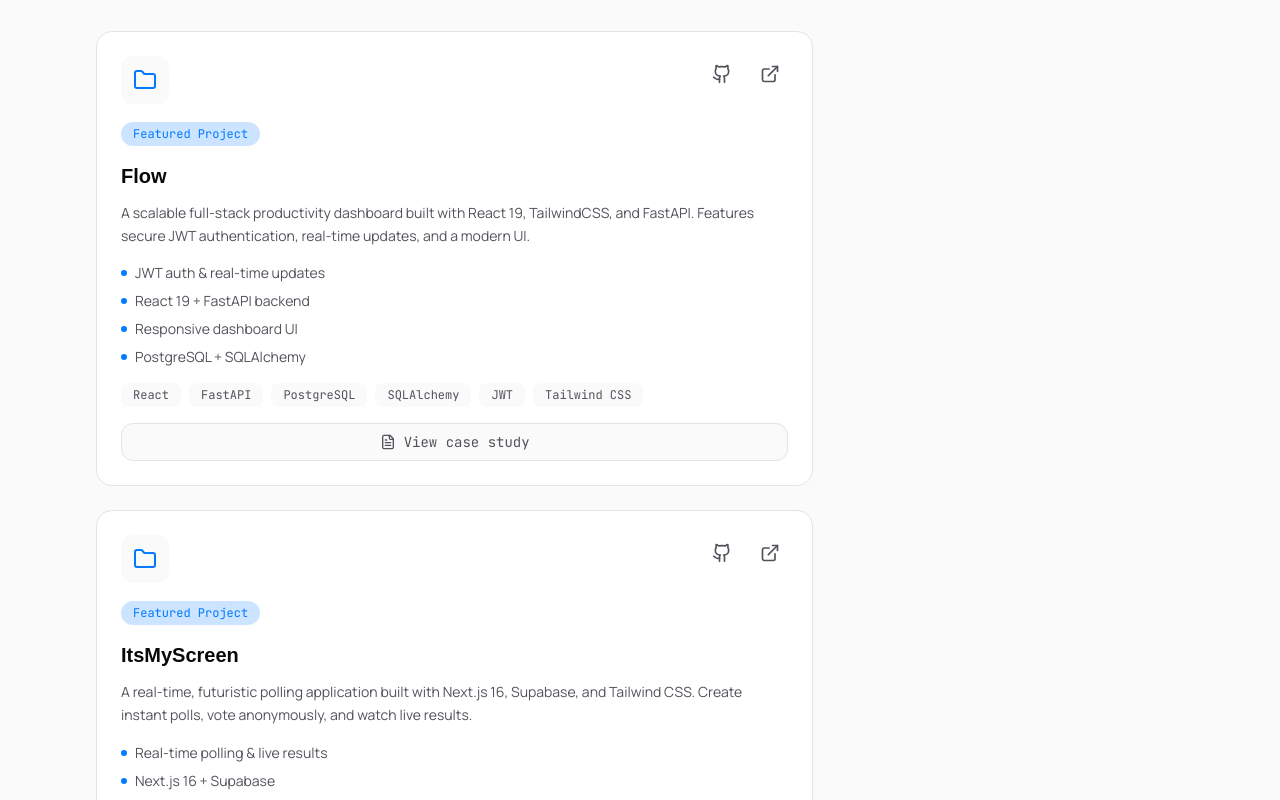
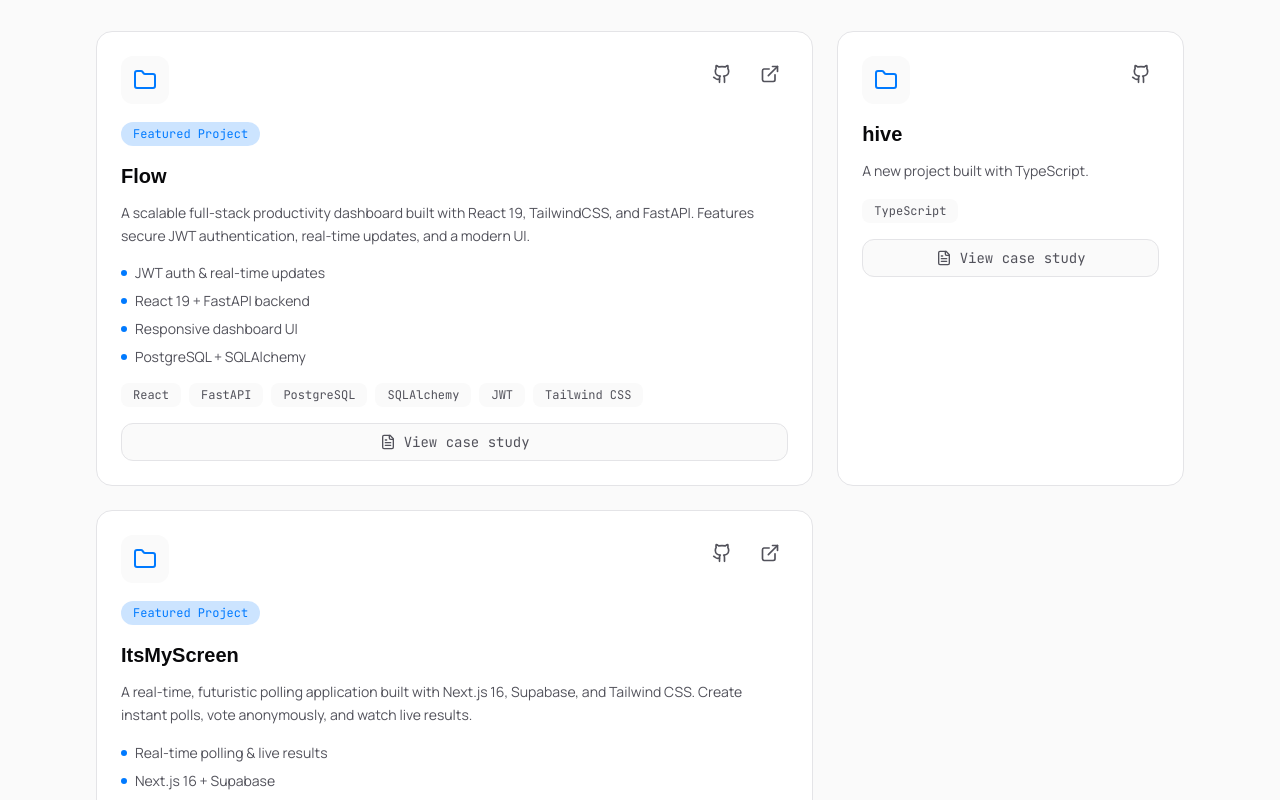
Before and after one commit to SriramDivi1/Portfolio, a React (Create React App) app in the folder frontend/: page / in a window 1280 px wide. Shown: the part 2260-3060 px from the top of the page. Built offline with nearby package versions, Linux system fonts and the light colour scheme; no server answers; the HTML template or start-up script is replaced by a standard one; a web font is replaced by a local one.

Commit message:
Update portfolio projects

```diff
--- a/frontend/src/data/projects.js
+++ b/frontend/src/data/projects.js
@@ -27,6 +27,17 @@ export const projects = [
     timeline: 'Side project · 2025',
     longDescription: 'Flow is a full-stack productivity dashboard where I implemented JWT auth, real-time sync, and a clean API with FastAPI and SQLAlchemy. The frontend uses React 19 with a modern, responsive UI.',
     learnings: ['End-to-end JWT flow and token refresh', 'Real-time updates with polling and state sync', 'REST API design with FastAPI and Pydantic'],
+  },
+  {
+    id: 101,
+    title: 'hive',
+    description: 'A new project built with TypeScript.',
+    tech: ['TypeScript'],
+    github: 'https://github.com/SriramDivi1/hive',
+    category: 'Frontend',
+    featured: false,
+    highlights: [],
+    image: null,
   },
   {
     id: 2,
@@ -99,7 +110,7 @@ export const projects = [
     title: 'Health Pay',
     description: 'Healthcare payment and management application with a modern frontend and seamless user flows.',
     tech: ['JavaScript', 'React', 'Vercel'],
-    github: 'https://github.com/SriramDivi1/Health_Pay',
+    github: 'https://github.com/SriramDivi1/Health-Pay',
     live: 'https://health-pay-six.vercel.app',
     category: 'Frontend',
     featured: false,
```
Also changed, not shown: 35 other files (tests, documents, lock files or other folders).
